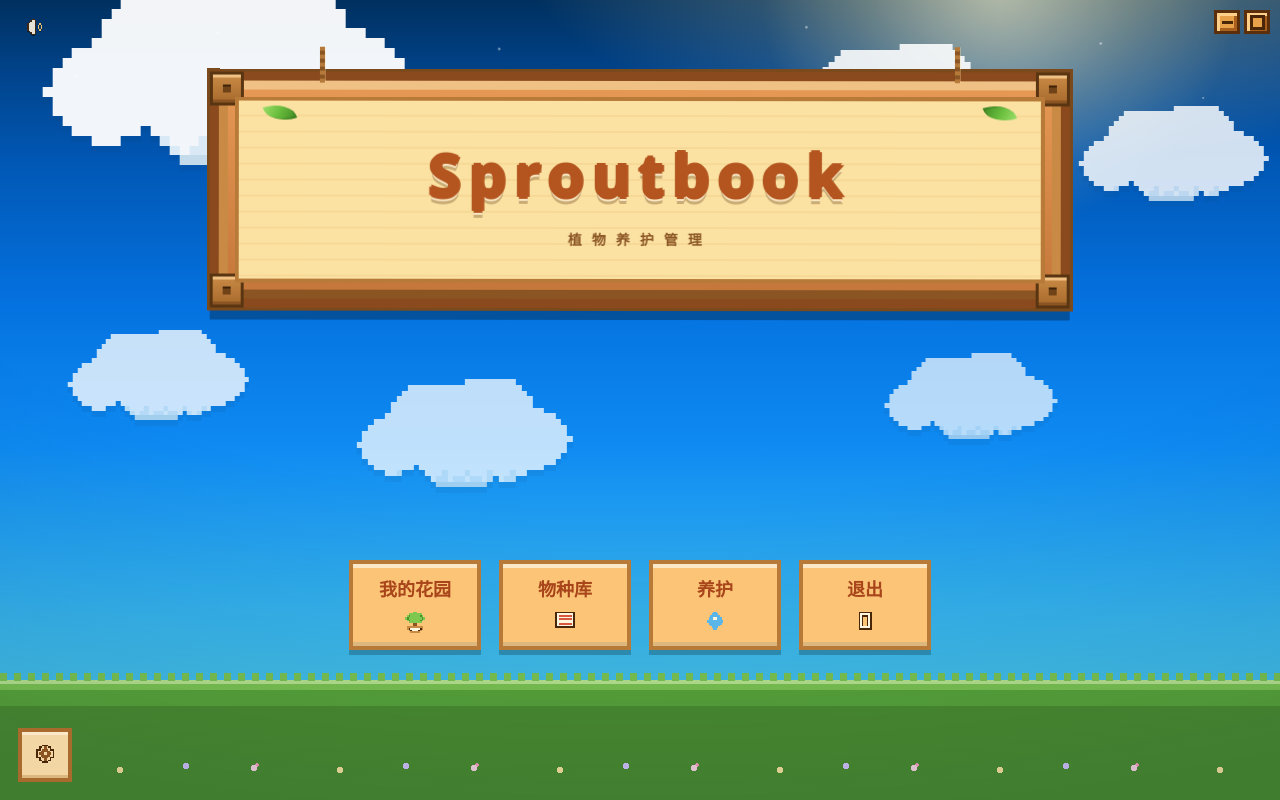
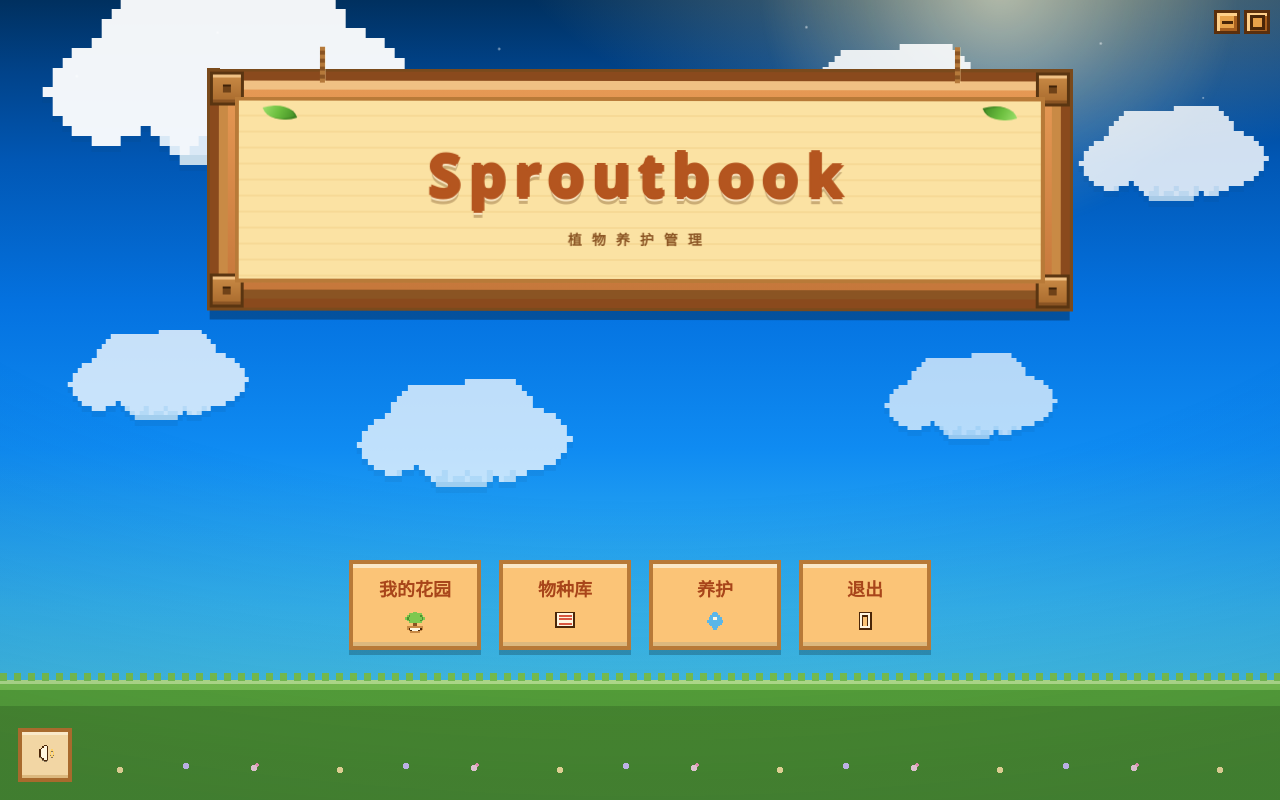
Before and after one commit to erha2777/sproutbook, a React (Vite) app in the folder src/renderer/: page /#/home in a window 1280 px wide. Built offline with nearby package versions, Linux system fonts and the light colour scheme.

Commit message:
chore(css): 去掉 .global-sound 的 4 份重复规则
内容相同，但改的时候容易改到早被覆盖的那一份（上一版按钮消失就是规则顺序问题）。
只保留最后一份；顺手核对了其他新加规则无重复。

```diff
--- a/package.json
+++ b/package.json
@@ -1,7 +1,7 @@
 {
   "name": "sproutbook",
   "productName": "Sproutbook",
-  "version": "1.33.1",
+  "version": "1.33.2",
   "description": "像素风植物养护管理应用 / A pixel-art plant care manager",
   "main": "./out/main/index.js",
   "author": "Sproutbook contributors",
--- a/src/renderer/src/theme.css
+++ b/src/renderer/src/theme.css
@@ -1127,33 +1127,7 @@ img {
  * 样式走「游戏 HUD 那种直接贴在画面上的小图标」，不套木牌 ——
  * 木框在左上角太抢眼，参考图里的 HUD 图标就是扁平的一个字形。
  */
-.global-sound,
-html.tex-button .home-gear.global-sound {
-  position: fixed;
-  left: 8px;
-  top: 6px;
-  width: 32px;
-  height: 32px;
-  padding: 0;
-  z-index: 46;
-  border: 0;
-  border-image: none;
-  background: transparent;
-  box-shadow: none;
-  image-rendering: pixelated;
-  opacity: 0.9;
-  /* 压在标题栏的拖拽带上，必须显式声明可点 */
-  -webkit-app-region: no-drag;
-}
-.global-sound:hover,
-html.tex-button .home-gear.global-sound:hover {
-  opacity: 1;
-  filter: drop-shadow(0 0 3px rgba(0, 0, 0, 0.55));
-}
-.global-sound svg {
-  filter: drop-shadow(0 1px 0 rgba(0, 0, 0, 0.45));
-}
-.global-sound:active {
+lobal-sound:active {
   transform: translateY(1px);
 }
 .home-gear {
@@ -2939,33 +2913,7 @@ html.tex-button .home-gear.global-sound:hover {
  * 样式走「游戏 HUD 那种直接贴在画面上的小图标」，不套木牌 ——
  * 木框在左上角太抢眼，参考图里的 HUD 图标就是扁平的一个字形。
  */
-.global-sound,
-html.tex-button .home-gear.global-sound {
-  position: fixed;
-  left: 6px;
-  top: 2px;
-  width: 30px;
-  height: 30px;
-  padding: 0;
-  z-index: 46;
-  border: 0;
-  border-image: none;
-  background: transparent;
-  box-shadow: none;
-  image-rendering: pixelated;
-  opacity: 0.9;
-  /* 压在标题栏的拖拽带上，必须显式声明可点 */
-  -webkit-app-region: no-drag;
-}
-.global-sound:hover,
-html.tex-button .home-gear.global-sound:hover {
-  opacity: 1;
-  filter: drop-shadow(0 0 3px rgba(0, 0, 0, 0.55));
-}
-.global-sound svg {
-  filter: drop-shadow(0 1px 0 rgba(0, 0, 0, 0.45));
-}
-.global-sound:active {
+lobal-sound:active {
   transform: translateY(1px);
 }
 .home-gear {
@@ -3204,33 +3152,7 @@ html.tex-button .home-gear.global-sound:hover {
  * 样式走「游戏 HUD 那种直接贴在画面上的小图标」，不套木牌 ——
  * 木框在左上角太抢眼，参考图里的 HUD 图标就是扁平的一个字形。
  */
-.global-sound,
-html.tex-button .home-gear.global-sound {
-  position: fixed;
-  left: 6px;
-  top: 2px;
-  width: 30px;
-  height: 30px;
-  padding: 0;
-  z-index: 46;
-  border: 0;
-  border-image: none;
-  background: transparent;
-  box-shadow: none;
-  image-rendering: pixelated;
-  opacity: 0.9;
-  /* 压在标题栏的拖拽带上，必须显式声明可点 */
-  -webkit-app-region: no-drag;
-}
-.global-sound:hover,
-html.tex-button .home-gear.global-sound:hover {
-  opacity: 1;
-  filter: drop-shadow(0 0 3px rgba(0, 0, 0, 0.55));
-}
-.global-sound svg {
-  filter: drop-shadow(0 1px 0 rgba(0, 0, 0, 0.45));
-}
-.global-sound:active {
+lobal-sound:active {
   transform: translateY(1px);
 }
 .home-gear {
```
Also changed, not shown: 1 other file (tests, documents, lock files or other folders).
